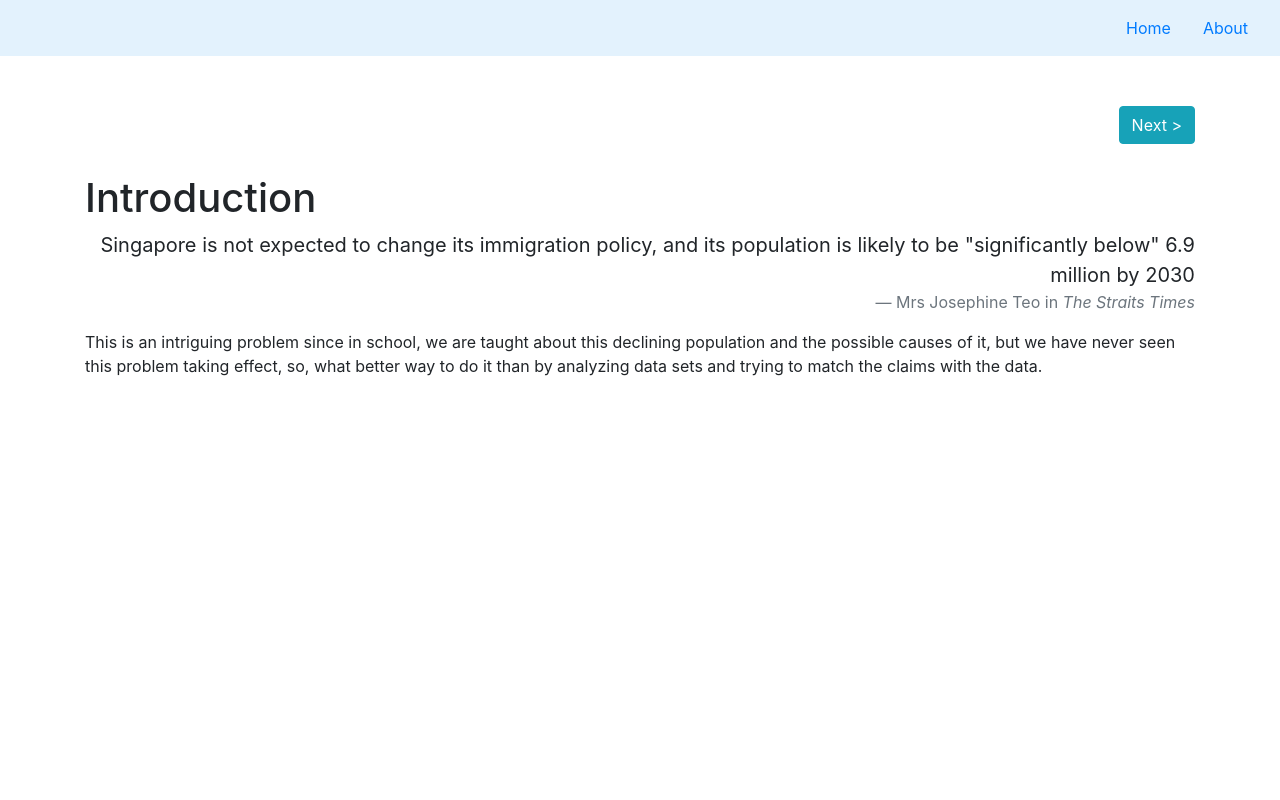
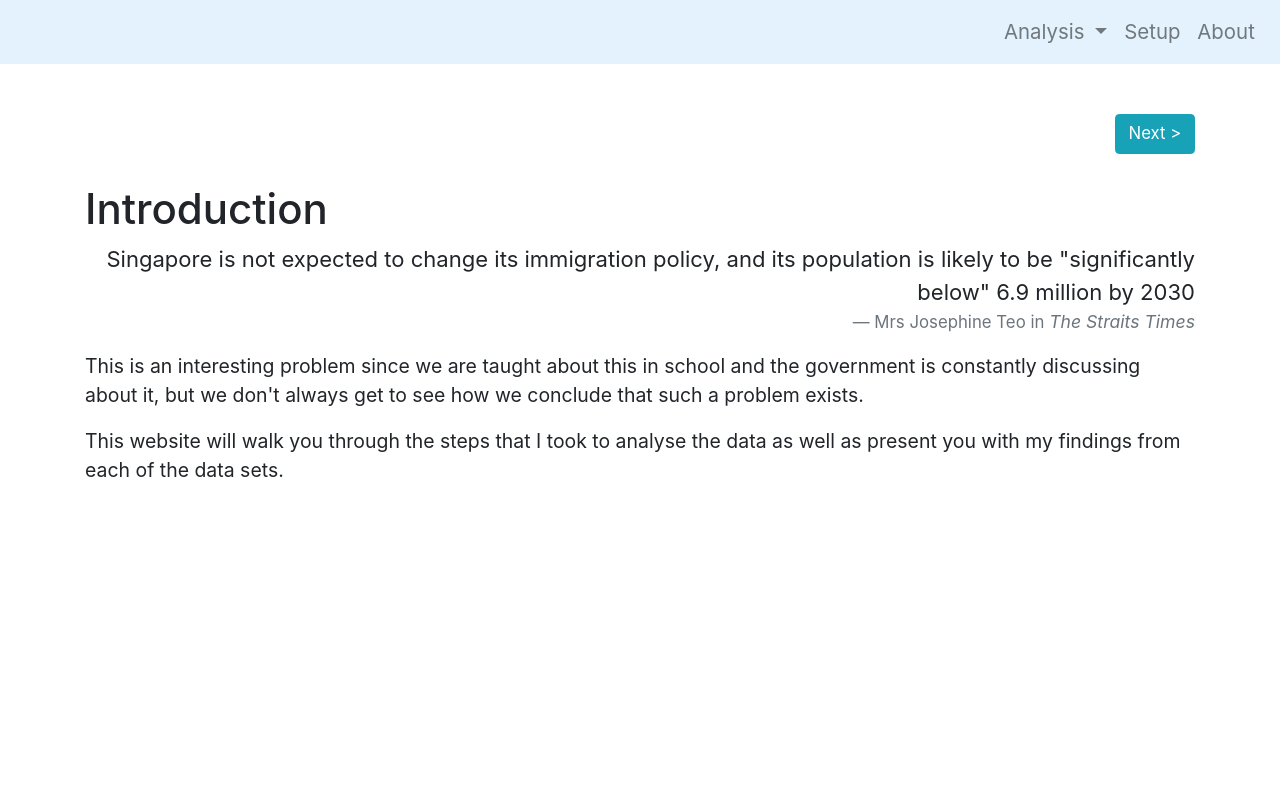
Before and after one commit to woojiahao/pds-analysis, a Flask app: page / in a window 1280 px wide. Run offline with Flask 2, Linux system fonts and the light colour scheme; parts of the project's set-up code (start-up, migrations or seed data) failed here and were passed over; some libraries are stand-ins or nearby versions.

Commit message:
added drop down menu for analysis

```diff
--- a/app/routes.py
+++ b/app/routes.py
@@ -11,6 +11,10 @@ def home():
 	return render_template('home.html', page='Home')
 
 
+@app.route('/setup')
+def setup():
+	return render_template('setup.html', page='Set-Up')
+
 @app.route('/about')
 def about():
 	return render_template('about.html', page='About')
--- a/app/static/css/styles.css
+++ b/app/static/css/styles.css
@@ -4,6 +4,7 @@
     box-sizing: border-box;
     margin: 0;
     padding: 0;
+    font-size: 105%;
 }
 
 ul {
--- a/app/templates/base.html
+++ b/app/templates/base.html
@@ -2,21 +2,56 @@
 <head>
 	<meta charset="UTF-8">
 	<title>Population Analysis | {{ page }}</title>
-	<link rel="stylesheet" type="text/css" href="{{ url_for('static', filename='css/styles.css') }}"/>
-	<script type="text/javascript" src="http://kozea.github.com/pygal.js/javascripts/svg.jquery.js"></script>
-	<script type="text/javascript" src="http://kozea.github.com/pygal.js/latest/pygal-tooltips.min.js"></script>
-	<script
-			src="https://code.jquery.com/jquery-3.3.1.min.js"
-			integrity="sha256-FgpCb/KJQlLNfOu91ta32o/NMZxltwRo8QtmkMRdAu8="
-			crossorigin="anonymous"></script>
 	<link rel="stylesheet"
 		  href="https://stackpath.bootstrapcdn.com/bootstrap/4.1.3/css/bootstrap.min.css"
-		  integrity="sha384-MCw98/SFnGE8fJT3GXwEOngsV7Zt27NXFoaoApmYm81iuXoPkFOJwJ8ERdknLPMO" crossorigin="anonymous">
+		  integrity="sha384-MCw98/SFnGE8fJT3GXwEOngsV7Zt27NXFoaoApmYm81iuXoPkFOJwJ8ERdknLPMO"
+		  crossorigin="anonymous">
+	<link rel="stylesheet"
+		  type="text/css"
+		  href="{{ url_for('static', filename='css/styles.css') }}"/>
+	<script type="text/javascript"
+			src="http://kozea.github.com/pygal.js/javascripts/svg.jquery.js"></script>
+	<script type="text/javascript"
+			src="http://kozea.github.com/pygal.js/latest/pygal-tooltips.min.js"></script>
+	<script src="https://code.jquery.com/jquery-3.3.1.slim.min.js"
+			integrity="sha384-q8i/X+965DzO0rT7abK41JStQIAqVgRVzpbzo5smXKp4YfRvH+8abtTE1Pi6jizo"
+			crossorigin="anonymous"></script>
+	<script src="https://cdnjs.cloudflare.com/ajax/libs/popper.js/1.14.3/umd/popper.min.js"
+			integrity="sha384-ZMP7rVo3mIykV+2+9J3UJ46jBk0WLaUAdn689aCwoqbBJiSnjAK/l8WvCWPIPm49"
+			crossorigin="anonymous"></script>
+	<script src="https://stackpath.bootstrapcdn.com/bootstrap/4.1.3/js/bootstrap.min.js"
+			integrity="sha384-ChfqqxuZUCnJSK3+MXmPNIyE6ZbWh2IMqE241rYiqJxyMiZ6OW/JmZQ5stwEULTy"
+			crossorigin="anonymous"></script>
 </head>
 <body>
-<nav class="navbar navbar-light justify-content-end" style="background-color: #e3f2fd;">
-	<a class="nav-link" href="{{ url_for('home') }}">Home</a>
-	<a class="nav-link" href="{{ url_for('about') }}">About</a>
+<nav class="navbar navbar-expand-sm navbar-light justify-content-end"
+	 style="background-color: #e3f2fd;">
+	<ul class="navbar-nav">
+		<li class="nav-item dropdown">
+			<a class="nav-link dropdown-toggle"
+			   href="#"
+			   id="navbardrop"
+			   data-toggle="dropdown">
+				Analysis
+			</a>
+			<div class="dropdown-menu dropdown-menu-right">
+				<a class="dropdown-item"
+				   href="{{ url_for('home') }}">Introduction</a>
+				<a class="dropdown-item"
+				   href="{{ url_for('effects') }}">Effects of declining population</a>
+				<a class="dropdown-item"
+				   href="#">Link 3</a>
+			</div>
+		</li>
+		<li class="nav-item">
+			<a class="nav-link"
+			   href="{{ url_for('setup') }}">Setup</a>
+		</li>
+		<li class="nav-item">
+			<a class="nav-link"
+			   href="{{ url_for('about') }}">About</a>
+		</li>
+	</ul>
 </nav>
 
 {% block content %}
--- a/app/templates/home.html
+++ b/app/templates/home.html
@@ -2,7 +2,9 @@
 {% block content %}
 	<div class="container">
 		<div class="clearfix nav-buttons">
-			<a href="{{ url_for('effects') }}" class="btn btn-info float-right" role="button">Next ></a>
+			<a href="{{ url_for('effects') }}"
+			   class="btn btn-info float-right"
+			   role="button">Next ></a>
 		</div>
 		<section class="introduction">
 			<h1>Introduction</h1>
@@ -15,10 +17,14 @@
 				</footer>
 			</blockquote>
 			<p>
-				This is an intriguing problem since in school, we are taught about this declining population and the
-				possible causes of it, but we have never seen this problem taking effect, so, what better way to do it
-				than
-				by analyzing data sets and trying to match the claims with the data.
+				This is an interesting problem since we are taught about this in school and the government is
+				constantly discussing about it, but we don't always get to see how we conclude that such a problem
+				exists.
+			</p>
+
+			<p>
+				This website will walk you through the steps that I took to analyse the data as well as present you
+				with my findings from each of the data sets.
 			</p>
 		</section>
 	</div>
--- /dev/null
+++ b/app/templates/setup.html
@@ -0,0 +1,5 @@
+{% extends 'base.html' %}
+{% block content %}
+	<div class="container">
+	</div>
+{% endblock %}
```
Also changed, not shown: app/templates/effects.html (+24 -8 lines), app/static/images/plots/enrolment_female.svg, app/static/images/plots/enrolment_male.svg.
